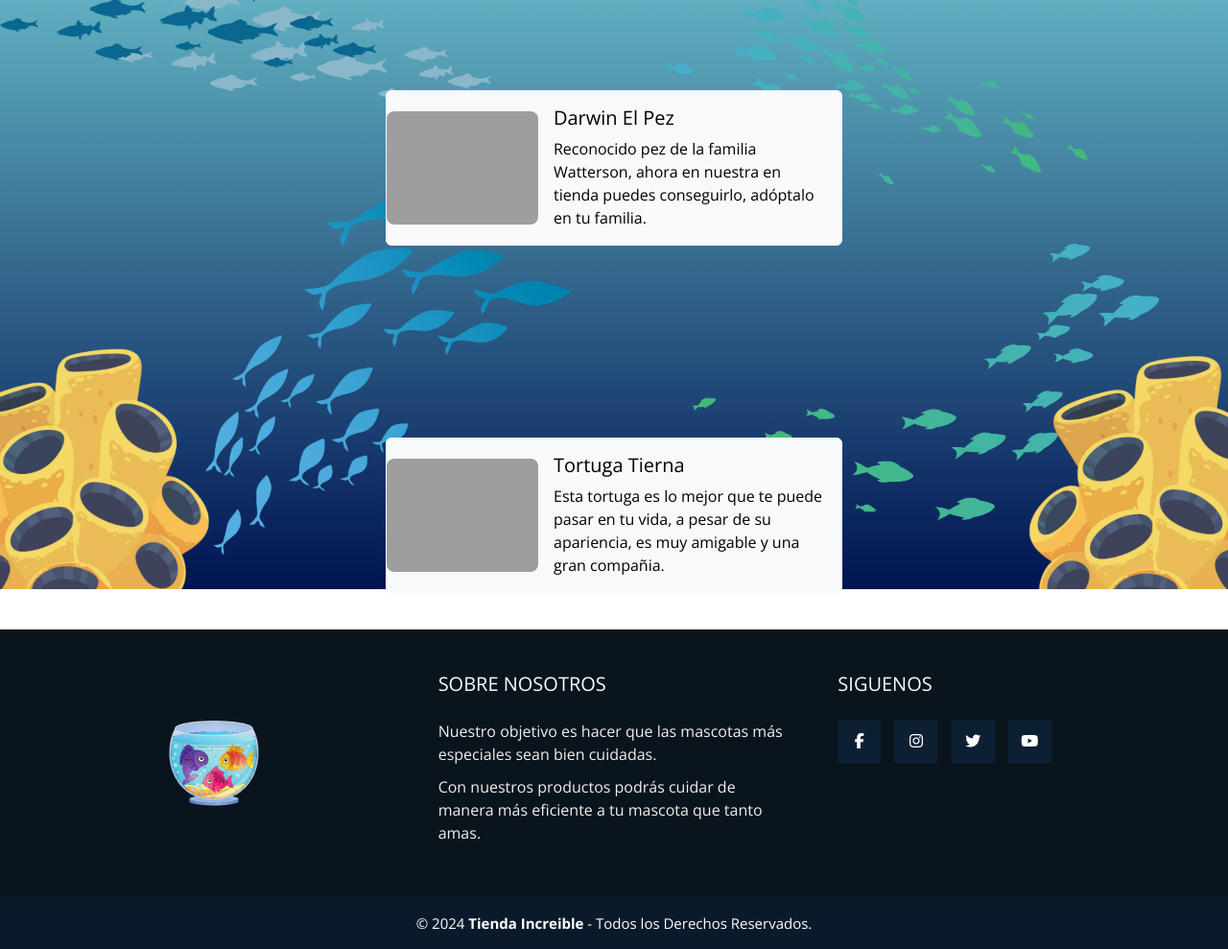
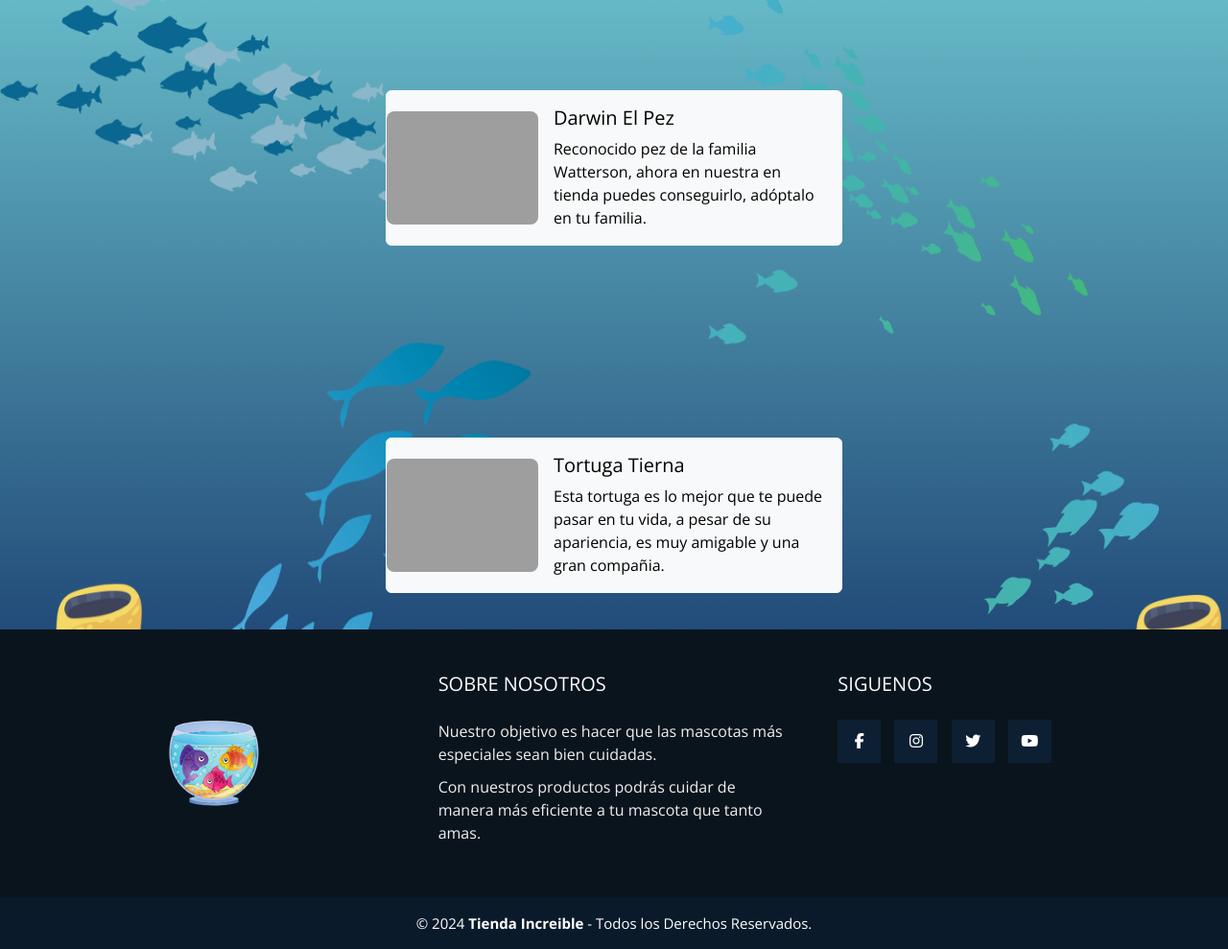
Before and after one commit to Lenuam482/Ev3Django, a Django app: page /tienda/mascotas in a window 1280 px wide. Shown: the part 106-1095 px from the top of the page at 96% size. Run offline with Django 5.2, Linux system fonts and the light colour scheme; some libraries are stand-ins or nearby versions; grey boxes are pictures that could not be loaded.

Commit message:
Agregado fondo de página con static

```diff
--- a/tienda/templates/tienda/darwin.html
+++ b/tienda/templates/tienda/darwin.html
@@ -12,7 +12,7 @@
     <script src="https://code.jquery.com/jquery-3.7.1.min.js"></script>
     <script src="{% static 'js/script.js' %}"></script>
   </head>
-  <body style="background-image: url(img/bg.png); background-repeat: no-repeat; background-size: 100% 100%; font-family: 'Trebuchet MS', 'Lucida Sans Unicode', 'Lucida Grande', 'Lucida Sans', Arial, sans-serif;">
+  <body style="background-image: url('/static/img/bg.png'); background-repeat: no-repeat; background-size: 100% 100%; font-family: 'Trebuchet MS', 'Lucida Sans Unicode', 'Lucida Grande', 'Lucida Sans', Arial, sans-serif;">
 
     <nav class="navbar fixed-top" style="background-image: linear-gradient(to bottom, #0bc4d1, #077e9c);">
       <div class="container-fluid">
--- a/tienda/templates/tienda/mapa.html
+++ b/tienda/templates/tienda/mapa.html
@@ -13,7 +13,7 @@
     <script src="{% static 'js/script.js' %}"></script>
   </head>
   </style>
-  <body style="background-image: url(img/bg.png); background-repeat: no-repeat; background-size: 100% 100%; font-family: 'Trebuchet MS', 'Lucida Sans Unicode', 'Lucida Grande', 'Lucida Sans', Arial, sans-serif;">
+  <body style="background-image: url('/static/img/bg.png'); background-repeat: no-repeat; background-size: 100% 100%; font-family: 'Trebuchet MS', 'Lucida Sans Unicode', 'Lucida Grande', 'Lucida Sans', Arial, sans-serif;">
 
     <nav class="navbar fixed-top" style="background-image: linear-gradient(to bottom, #0bc4d1, #077e9c);">
       <div class="container-fluid">
--- a/tienda/templates/tienda/mascotas.html
+++ b/tienda/templates/tienda/mascotas.html
@@ -12,7 +12,7 @@
     <script src="https://code.jquery.com/jquery-3.7.1.min.js"></script>
     <script src="{% static 'js/script.js' %}"></script>
   </head>
-  <body style="background-image: url(img/bg.png); background-repeat: no-repeat; background-size: 100%; font-family: 'Trebuchet MS', 'Lucida Sans Unicode', 'Lucida Grande', 'Lucida Sans', Arial, sans-serif;">
+  <body style="background-image: url('/static/img/bg.png'); background-repeat: no-repeat; background-size: 100% 100%; font-family: 'Trebuchet MS', 'Lucida Sans Unicode', 'Lucida Grande', 'Lucida Sans', Arial, sans-serif;">
 
     <nav class="navbar fixed-top" style="background-image: linear-gradient(to bottom, #0bc4d1, #077e9c);">
       <div class="container-fluid">
--- a/tienda/templates/tienda/tortuga.html
+++ b/tienda/templates/tienda/tortuga.html
@@ -12,7 +12,7 @@
     <script src="https://code.jquery.com/jquery-3.7.1.min.js"></script>
     <script src="{% static 'js/script.js' %}"></script>
   </head>
-  <body style="background-image: url(img/bg.png); background-repeat: no-repeat; background-size: 100% 100%; font-family: 'Trebuchet MS', 'Lucida Sans Unicode', 'Lucida Grande', 'Lucida Sans', Arial, sans-serif;">
+  <body style="background-image: url('/static/img/bg.png'); background-repeat: no-repeat; background-size: 100% 100%; font-family: 'Trebuchet MS', 'Lucida Sans Unicode', 'Lucida Grande', 'Lucida Sans', Arial, sans-serif;">
 
     <nav class="navbar fixed-top" style="background-image: linear-gradient(to bottom, #0bc4d1, #077e9c);">
       <div class="container-fluid">
```
